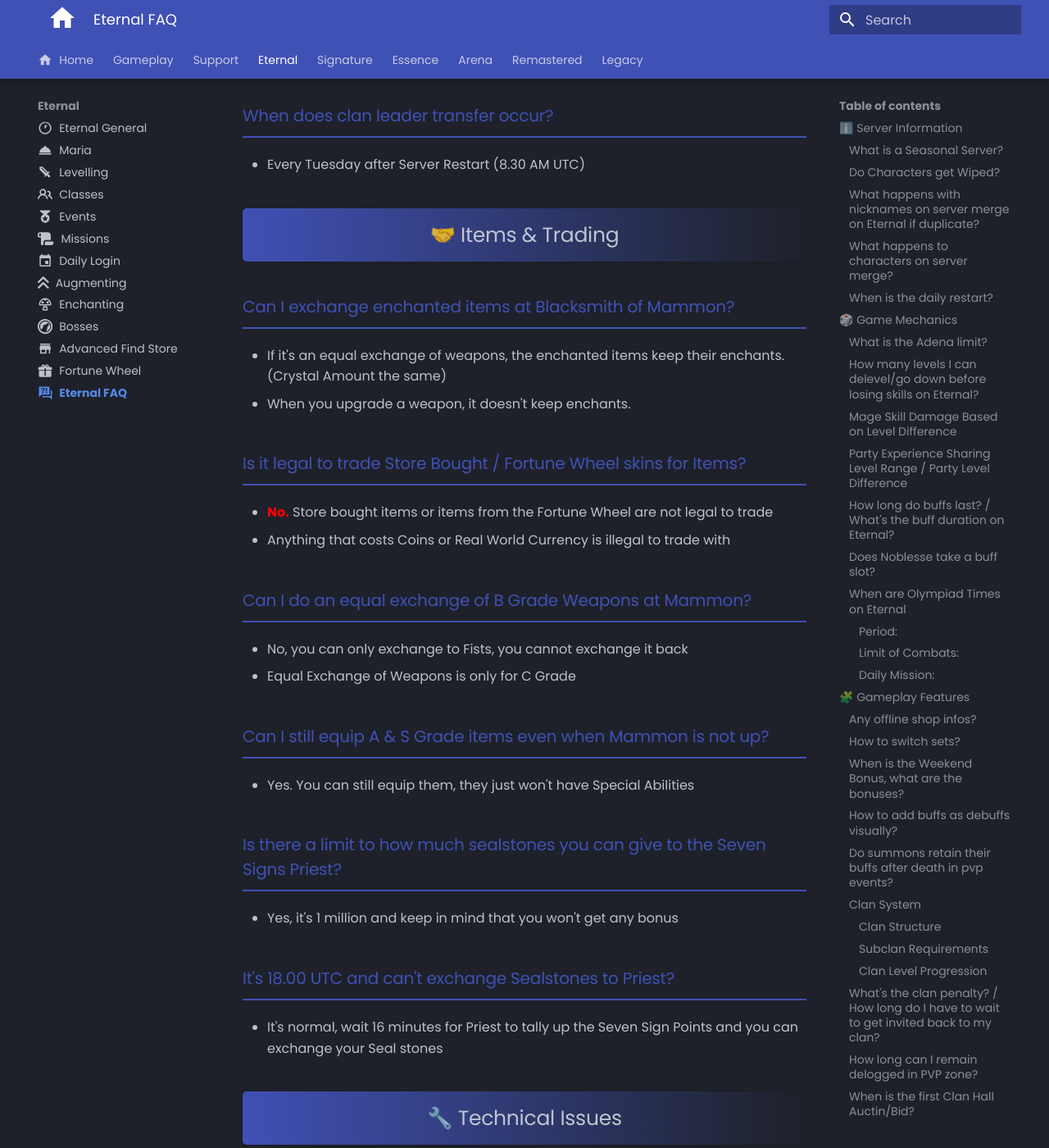
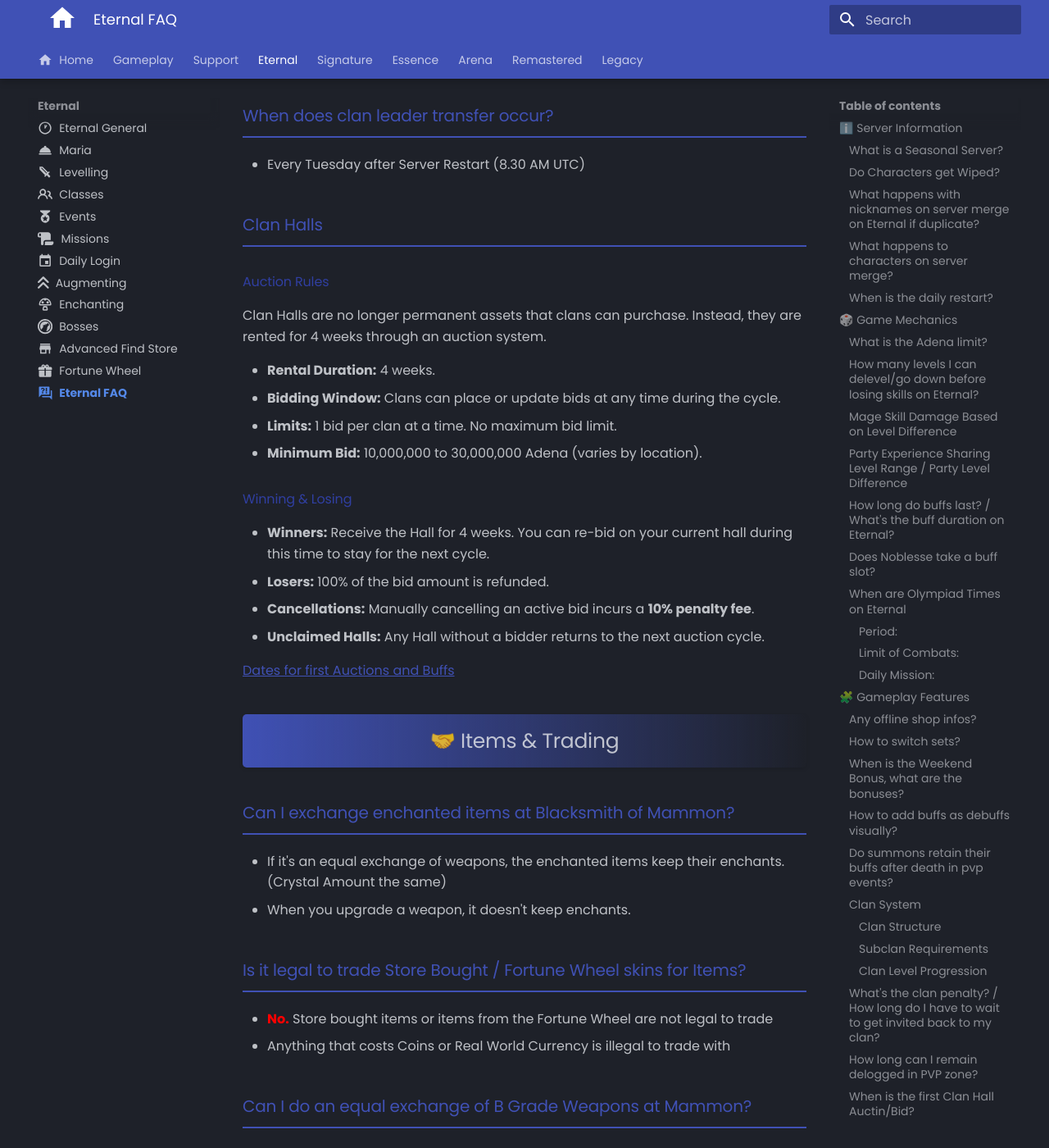
Before and after one commit to tab1-web/faq, an MkDocs documentation site: the page built from docs/eternal/faq.md, in a window 1280 px wide and 1400 px high, scrolled down 5473 px. Shown: the whole window at 82% size. Built offline with MkDocs 1.6.1 and Material for MkDocs 9.7.7, drawn with Linux system fonts in a browser that asks for light colours; some web fonts are replaced; comment, search, counter and statistics services are not loaded.

Commit message:
adding ch info

```diff
--- a/docs/eternal/faq.md
+++ b/docs/eternal/faq.md
@@ -158,6 +158,26 @@ h2 {
 ### When does clan leader transfer occur?
 - Every Tuesday after Server Restart (8.30 AM UTC)
 
+### Clan Halls
+
+#### Auction Rules
+
+Clan Halls are no longer permanent assets that clans can purchase. Instead, they are rented for 4 weeks through an auction system.
+
+- **Rental Duration:** 4 weeks.
+- **Bidding Window:** Clans can place or update bids at any time during the cycle.
+- **Limits:** 1 bid per clan at a time. No maximum bid limit.
+- **Minimum Bid:** 10,000,000 to 30,000,000 Adena (varies by location).
+
+#### Winning & Losing
+
+- **Winners:** Receive the Hall for 4 weeks. You can re-bid on your current hall during this time to stay for the next cycle.
+- **Losers:** 100% of the bid amount is refunded.
+- **Cancellations:** Manually cancelling an active bid incurs a **10% penalty fee**.
+- **Unclaimed Halls:** Any Hall without a bidder returns to the next auction cycle.
+
+[Dates for first Auctions and Buffs](https://l2reborn.org/eternal-interlude/full-description/)
+
 ## 🤝 Items & Trading
 
 ### Can I exchange enchanted items at Blacksmith of Mammon?
```
